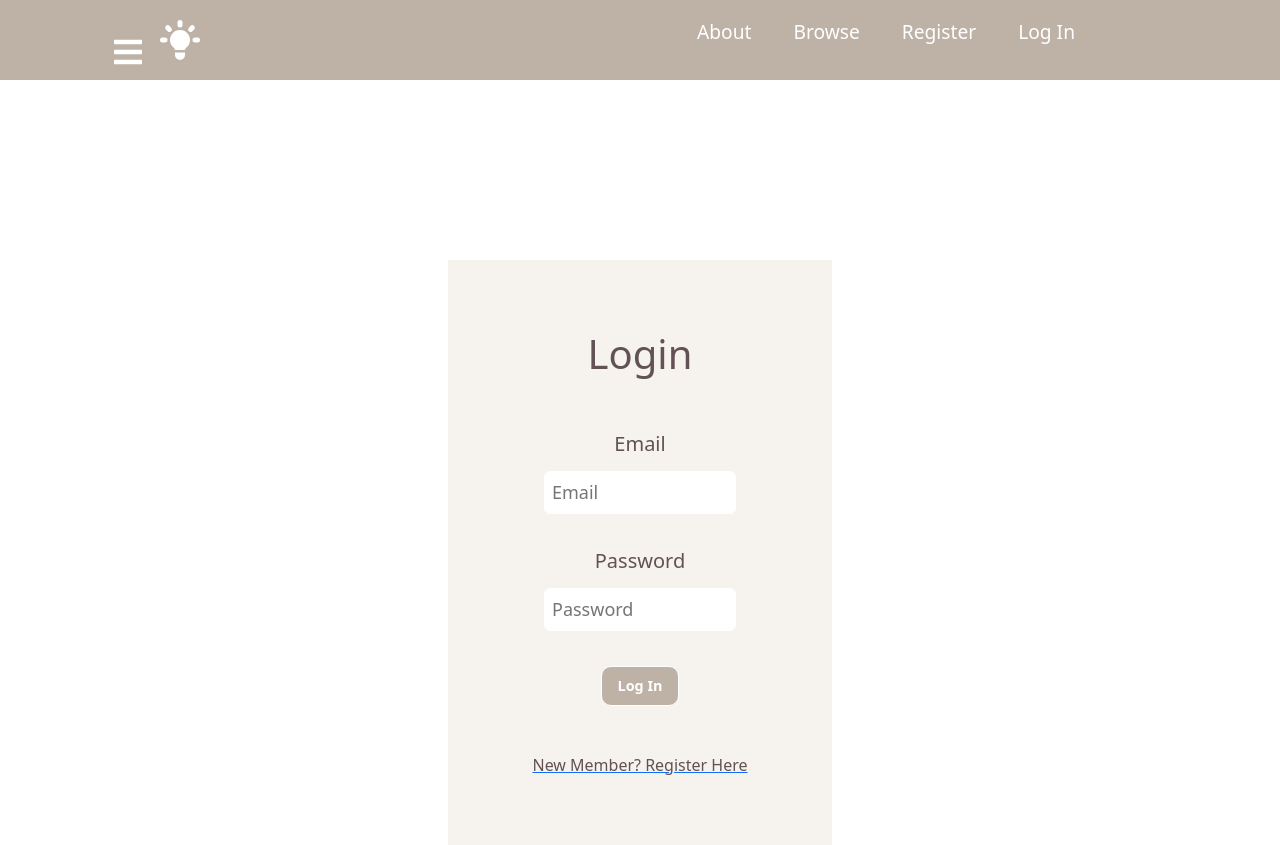
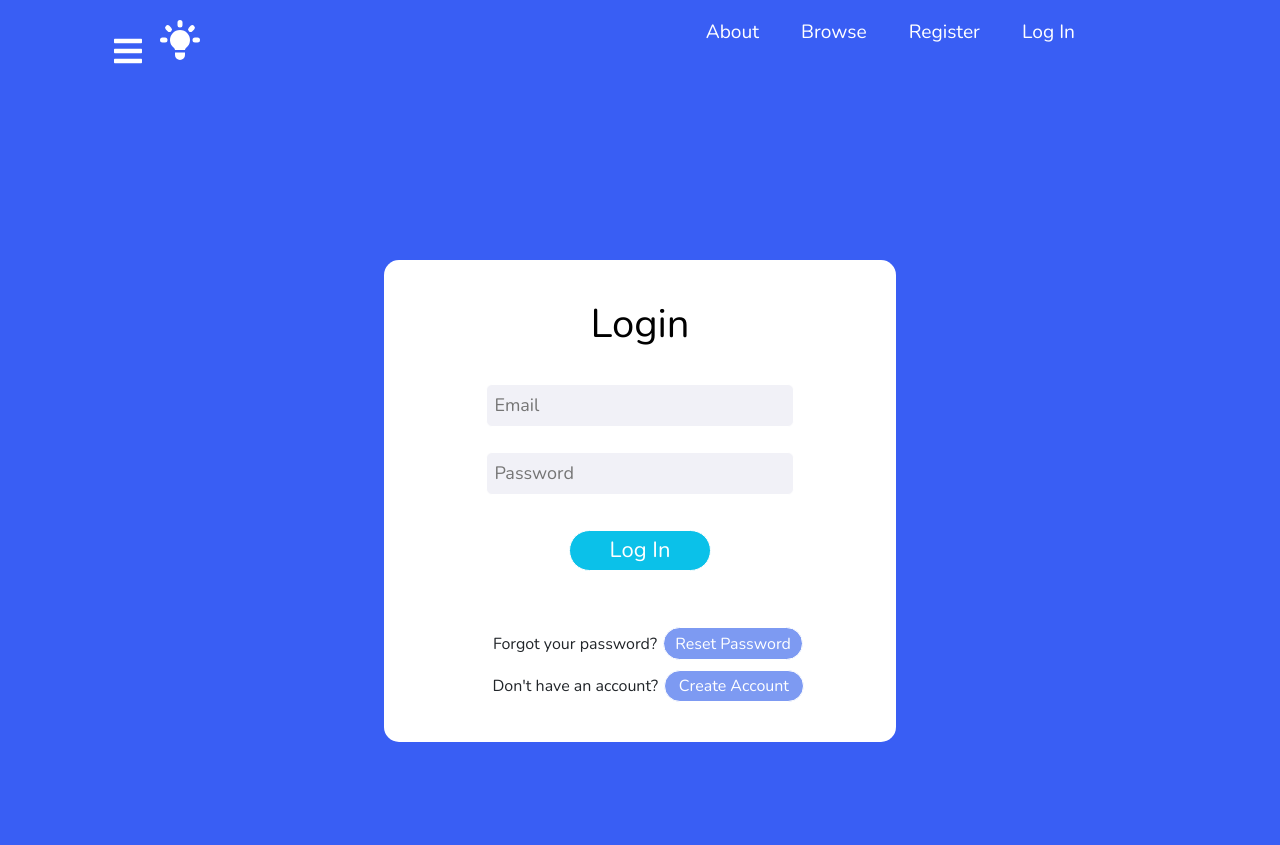
Before and after one commit to Forward-UIUC-2023M/yeji-lim-scholar-profile-website, a React (Create React App) app in the folder start_web/client/: page /login in a window 1280 px wide. After the commit the page ends 800 px from the top, so only its background shows below. Built offline with nearby package versions, Linux system fonts and the light colour scheme.

Commit message:
changed frontend according to figma

```diff
--- a/start_web/client/public/index.html
+++ b/start_web/client/public/index.html
@@ -1,6 +1,13 @@
 <!DOCTYPE html>
 <html lang="en">
   <head>
+    <link rel="preconnect" href="https://fonts.googleapis.com" />
+    <link rel="preconnect" href="https://fonts.gstatic.com" crossorigin />
+    <link
+      href="https://fonts.googleapis.com/css2?family=Nunito&family=Poppins:wght@400;700&display=swap"
+      rel="stylesheet"
+    />
+
     <meta charset="utf-8" />
     <link rel="icon" href="%PUBLIC_URL%/favicon.ico" />
     <meta name="viewport" content="width=device-width, initial-scale=1" />
--- a/start_web/client/src/App.css
+++ b/start_web/client/src/App.css
@@ -2,4 +2,16 @@
   box-sizing: border-box;
   margin: 0;
   padding: 0;
+  font-family: 'Nunito', sans-serif;
+  /* font-family: 'Poppins', sans-serif; */
 }
+
+body {
+  background-color: #395ef4;
+  /* background-image: linear-gradient(to bottom right, #4023e3 , #67bbf8); */
+}
+
+
+/* .font-link {
+  font-family: 'Hanalei Fill', cursive;
+} */
--- a/start_web/client/src/App.js
+++ b/start_web/client/src/App.js
@@ -2,12 +2,12 @@
 import "./App.css";
 import { BrowserRouter as Router, Routes, Route } from "react-router-dom";
 import Profile from "./components/Profile/Profile";
-import Form from "./components/Form/Form"
+import Form from "./components/Form/Form";
 import Navbar from "./components/Navbar/Navbar";
 import About from "./components/About/About";
-import Login from "./components/Login/Login"
-import Register from "./components/Register/Register"
-
+import Login from "./components/Login/Login";
+import Register from "./components/Register/Register";
+import Landing from "./components/Landing/Landing"
 
 function App() {
   return (
@@ -15,12 +15,12 @@ function App() {
       <Router>
         <Navbar />
         <Routes>
+          <Route path="/" element={<Landing />} />
           <Route path="/profile" element={<Profile />} />
           <Route path="/form" element={<Form />} />
           <Route path="/about" element={<About />} />
           <Route path="/login" element={<Login />} />
           <Route path="/register" element={<Register />} />
-
         </Routes>
       </Router>
     </>
--- a/start_web/client/src/components/Form/Form.css
+++ b/start_web/client/src/components/Form/Form.css
@@ -52,7 +52,7 @@ input[type="file"] {
   width: 40%;
 }
 
-p {
+.profile-form-input {
   color: #625155;
   margin-bottom: 10px;
 }
--- /dev/null
+++ b/start_web/client/src/components/Landing/Landing.css
@@ -0,0 +1,54 @@
+.landingPage-container {
+  margin: auto;
+  padding: auto;
+  text-align: center;
+}
+
+.landing-login-container {
+    margin: auto;
+    margin-top: 15%;
+}
+
+.landing {
+  color: #fff;
+  font-size: 30px;
+  margin-top: 20%;
+}
+
+.create-account {
+    color: #fff;
+    font-size: 20px;
+}
+
+.create-account-btn {
+  padding: 0.3rem 0.8rem;
+  border: 1px solid #fff;
+  background: #fff;
+  /* margin-top: 50px; */
+  /* margin: 1.2rem 0; */
+  color: black;
+  font-size: 20px;
+  /* font-weight: 700; */
+  cursor: pointer;
+  border-radius: 30px;
+}
+
+.login {
+    margin-top: 15%;
+    color: #fff;
+    font-size: 20px;
+}
+
+.login-btn {
+    margin-left: 10px;
+    padding: 0.3rem 0.8rem;
+    border: 1px solid #fff;
+    background: #fff;
+    /* margin-top: 50px; */
+    /* margin: 1.2rem 0; */
+    color: black;
+    font-size: 20px;
+    /* font-weight: 700; */
+    cursor: pointer;
+    border-radius: 30px;
+  }
--- /dev/null
+++ b/start_web/client/src/components/Landing/Landing.jsx
@@ -0,0 +1,32 @@
+import React from "react";
+import { Link } from "react-router-dom";
+import "./Landing.css";
+
+function Landing() {
+  return (
+    <div className="landingPage-container">
+      {/* <div className="landing"> */}
+      <p className="landing">
+        Get started building your personalized Scholar Profile!
+      </p>
+      <Link to="/register">
+        <button className="create-account-btn" type=" button">
+          Create an account
+        </button>
+      </Link>
+      <span className="create-account">to get started!</span>
+      <div className="landing-login-container">
+      <span className="login">Already have an account?</span>
+      <Link to="/login">
+        <button className="login-btn" type=" button">
+          Log in
+        </button>
+      </Link>
+      <span className="login">to continue your journey</span>
+      </div>
+      {/* </div> */}
+    </div>
+  );
+}
+
+export default Landing;
--- a/start_web/client/src/components/Login/Login.css
+++ b/start_web/client/src/components/Login/Login.css
@@ -1,30 +1,38 @@
 .login-container {
-  width: 30%;
-  background-color: #f6f3ee;
+  width: 40%;
+  /* background-color: #f6f3ee; */
+  background-color: #fff;
   text-align: center;
   margin: auto;
   margin-top: 180px;
   padding: auto;
-  padding-top: 70px;
-  padding-bottom: 50px;
+  padding-top: 40px;
+  padding-bottom: 40px;
+  border-radius: 15px;
   /* margin: 200px 200px 200px 200px; */
 }
 
-.login-input {
+.login-heading {
+  color: black;
+  margin-bottom: 12px;
+}
+
+/* .login-input {
   color: #625155;
   font-size: 20px;
   margin-bottom: 15px;
-}
+} */
 
 .emailInput {
   margin: auto;
   /* margin-bottom: 30px; */
-  margin-bottom: 35px;
+  margin-bottom: 25px;
   padding: 7px 7px 7px 7px;
   box-sizing: border-box;
   border: 1px solid #fff;
   border-radius: 6px;
-  width: 50%;
+  width: 60%;
+  background-color: rgb(241, 241, 247);
   font-size: 18px;
 }
 
@@ -36,17 +44,60 @@
   box-sizing: border-box;
   border: 1px solid #fff;
   border-radius: 6px;
-  width: 50%;
+  width: 60%;
+  background-color: rgb(241, 241, 247);
   font-size: 18px;
 }
 
 .login-button {
-  padding: 0.5rem 1rem;
+  padding: 0.2rem 2.5rem;
   border: 1px solid #fff;
-  background: rgb(190, 178, 167);
+  background: #0bc1e9;
   color: #fff;
-  font-size: 0.9rem;
-  font-weight: 700;
+  font-size: 22px;
+  /* font-weight: 700; */
   cursor: pointer;
-  border-radius: 10px;
+  border-radius: 25px;
 }
+
+.login-link {
+  margin: auto;
+  margin-top: 15px;
+}
+
+.login-footer {
+  margin-top: 32px;
+}
+
+.login-footer-span {
+  font-size: 16px;
+  margin-bottom: 50px;
+}
+
+.login-footer-password {
+  margin-bottom: 10px;
+}
+
+.login-new-pass-btn {
+  padding: 0.2rem 0.7rem;
+  margin-left: 6px;
+  border: 1px solid #fff;
+  background: #7d9af2;
+  color: #fff;
+  font-size: 16px;
+  /* font-weight: 700; */
+  cursor: pointer;
+  border-radius: 25px;
+}
+
+.login-new-account-btn {
+  padding: 0.2rem 0.85rem;
+  margin-left: 6px;
+  border: 1px solid #fff;
+  background: #7d9af2;
+  color: #fff;
+  font-size: 16px;
+  /* font-weight: 700; */
+  cursor: pointer;
+  border-radius: 25px;
+}
--- a/start_web/client/src/components/Login/Login.jsx
+++ b/start_web/client/src/components/Login/Login.jsx
@@ -57,17 +57,18 @@ function Login() {
   return (
     <>
       {/* {localStorage.getItem("token") != null && <Navigate to="/Profile" />} */}
-      <div className="register-container">
-        <h1>Login</h1>
-        <div className="container-register-form">
+      <div className="login-container">
+        <h1 className="login-heading">Login</h1>
+        <div className="container-login-form">
           <form
             action=""
-            className="register-form"
+            className="login-form"
             onSubmit={submit}
             autoComplete="off"
           >
             <br></br>
-            <h5 className="register-input"> Email </h5>
+            <div>
+              {/* <h5 className="login-input"> Email </h5> */}
               <input
                 type="email"
                 className="emailInput"
@@ -76,7 +77,9 @@ function Login() {
                 value={email}
                 onChange={onChange}
               />
-            <h5 className="register-input"> Password </h5>
+            </div>
+            {/* <h5 className="login-input"> Password </h5> */}
+            <div>
               <input
                 type="password"
                 className="passwordInput"
@@ -85,9 +88,10 @@ function Login() {
                 value={password}
                 onChange={onChange}
               />
+            </div>
             <div>
               <button
-                className="register-button"
+                className="login-button"
                 type="submit"
                 version="secondary"
               >
@@ -103,10 +107,19 @@ function Login() {
             </span>
           </form>
         </div>
-        <div className="navbar">
-          <Link to="/register" className="register-link">
-            <p className="PageHeader">New Member? Register Here</p>
+        <div className="login-footer">
+          <div className="login-footer-password">
+            <span className="login-footer-span">Forgot your password?</span>
+            <Link to="/register" className="login-link">
+              <button className="login-new-pass-btn">Reset Password</button>
             </Link>
+          </div>
+          <div className="login-footer-login">
+            <span className="login-footer-span">Don't have an account?</span>
+            <Link to="/register" className="login-link">
+              <button className="login-new-account-btn">Create Account</button>
+            </Link>
+          </div>
         </div>
       </div>
     </>
--- a/start_web/client/src/components/Navbar/Navbar.css
+++ b/start_web/client/src/components/Navbar/Navbar.css
@@ -2,11 +2,13 @@
 
 .NavbarItems {
   /* background: linear-gradient(90deg, rgb(56,191,196) 0%, rgba(73, 63, 252, 1) 100%); */
-  background: rgb(190, 178, 167);
+  /* background: rgb(190, 178, 167); */
+  background-color: #395ef4;
   height: 80px;
   display: flex;
   justify-content: center;
   align-items: center;
+  text-align: center;
   font-size: 1.2rem;
 }
 
@@ -43,8 +45,9 @@
 }
 
 .nav-links:hover {
-  background-color: rgb(182, 159, 144);
-  /* color: #fff; */
+  /* background-color: rgb(182, 159, 144); */
+  background-color: #fff;
+  color: #395ef4;
   border-radius: 4px;
   transition: all 0.2s ease-out;
 }
--- a/start_web/client/src/components/Register/Register.jsx
+++ b/start_web/client/src/components/Register/Register.jsx
@@ -1,5 +1,5 @@
 import React, { useState } from "react";
-import { Link, Navigate, useNavigate } from "react-router-dom";
+import { Link, useNavigate } from "react-router-dom";
 import "./Register.css";
 import axios from "axios";
 
@@ -83,17 +83,17 @@ function Register() {
   return (
     <>
       {/* {localStorage.getItem("token") != null && <Navigate to="/Profile" />} */}
-      <div className="login-container">
-        <h1>Register</h1>
-        <div className="container-login-form">
+      <div className="register-container">
+        <h1>Create Account</h1>
+        <div className="container-register-form">
           <form
             action=""
-            className="login-form"
+            className="register-form"
             onSubmit={submit}
             autoComplete="off"
           >
             <br></br>
-            <h5 className="login-input"> Name </h5>
+            {/* <h5 className="register-input"> Name </h5> */}
             <input
               type="text"
               className="register-name"
@@ -102,7 +102,7 @@ function Register() {
               value={name}
               onChange={onChange}
             />
-            <h5 className="login-input"> Email </h5>
+            {/* <h5 className="register-input"> Email </h5> */}
             <input
               type="email"
               className="register-email"
@@ -121,7 +121,7 @@ function Register() {
                 {emailError}
               </div>
             </div>
-            <h5 className="login-input"> Password </h5>
+            {/* <h5 className="register-input"> Password </h5> */}
             <input
               type="password"
               className="register-password"
@@ -140,7 +140,7 @@ function Register() {
                 {passwordError}
               </div>
             </div>
-            {/* <h5 className="login-input"> Password </h5>
+            {/* <h5 className="register-input"> Password </h5>
             <input
               type="password"
               className="register-password"
@@ -160,8 +160,8 @@ function Register() {
             </div>
           </form>
         </div>
-        <div className="navbar">
-          <Link to="/login" className="register-link">
+        <div className="register-footer">
+          <Link to="/register" className="register-link">
             <p className="PageHeader">Already a Member? Log in Here</p>
           </Link>
         </div>
```
Also changed, not shown: start_web/client/src/components/Form/Form.jsx (+18 -14 lines). Lines whose indentation alone changed are shown as unchanged.
